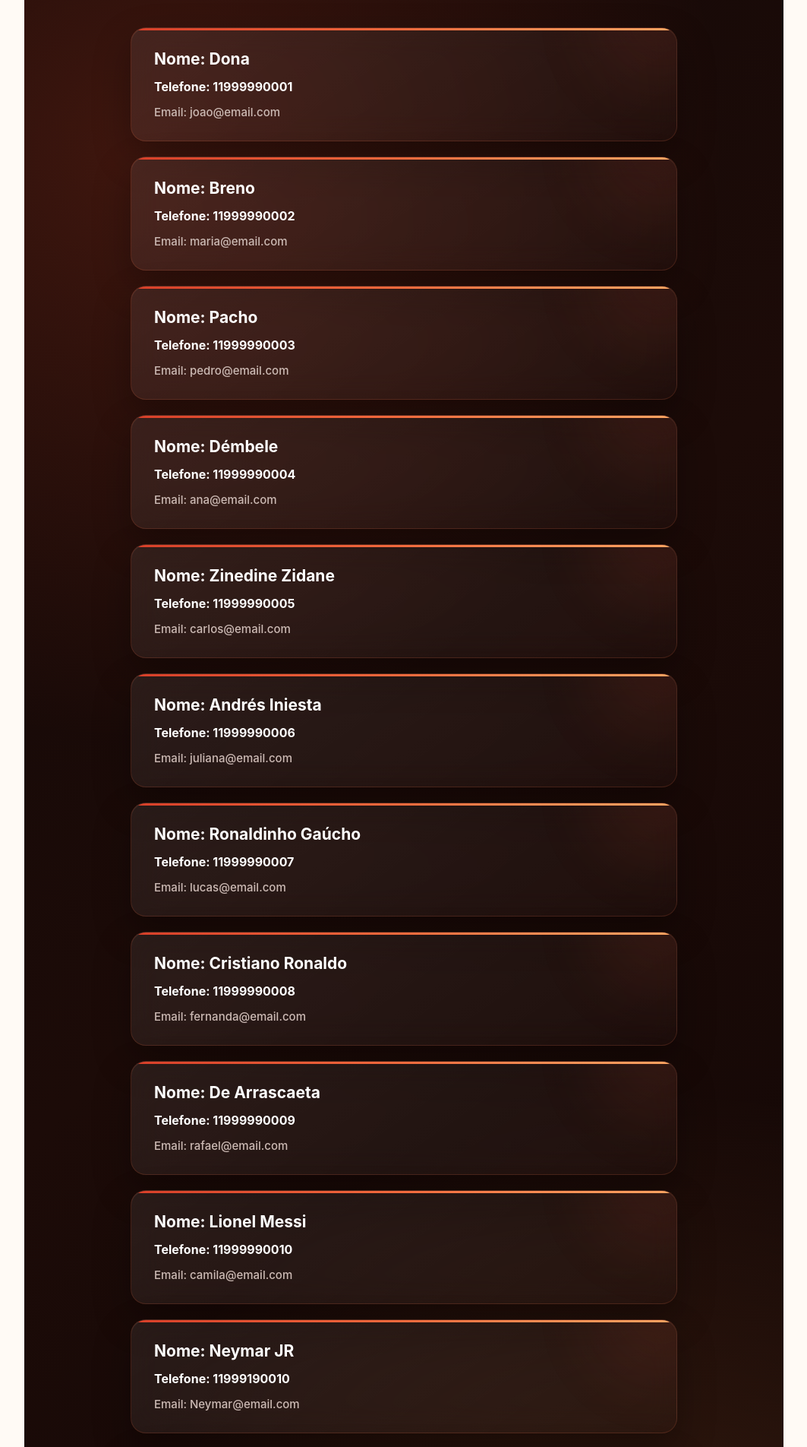
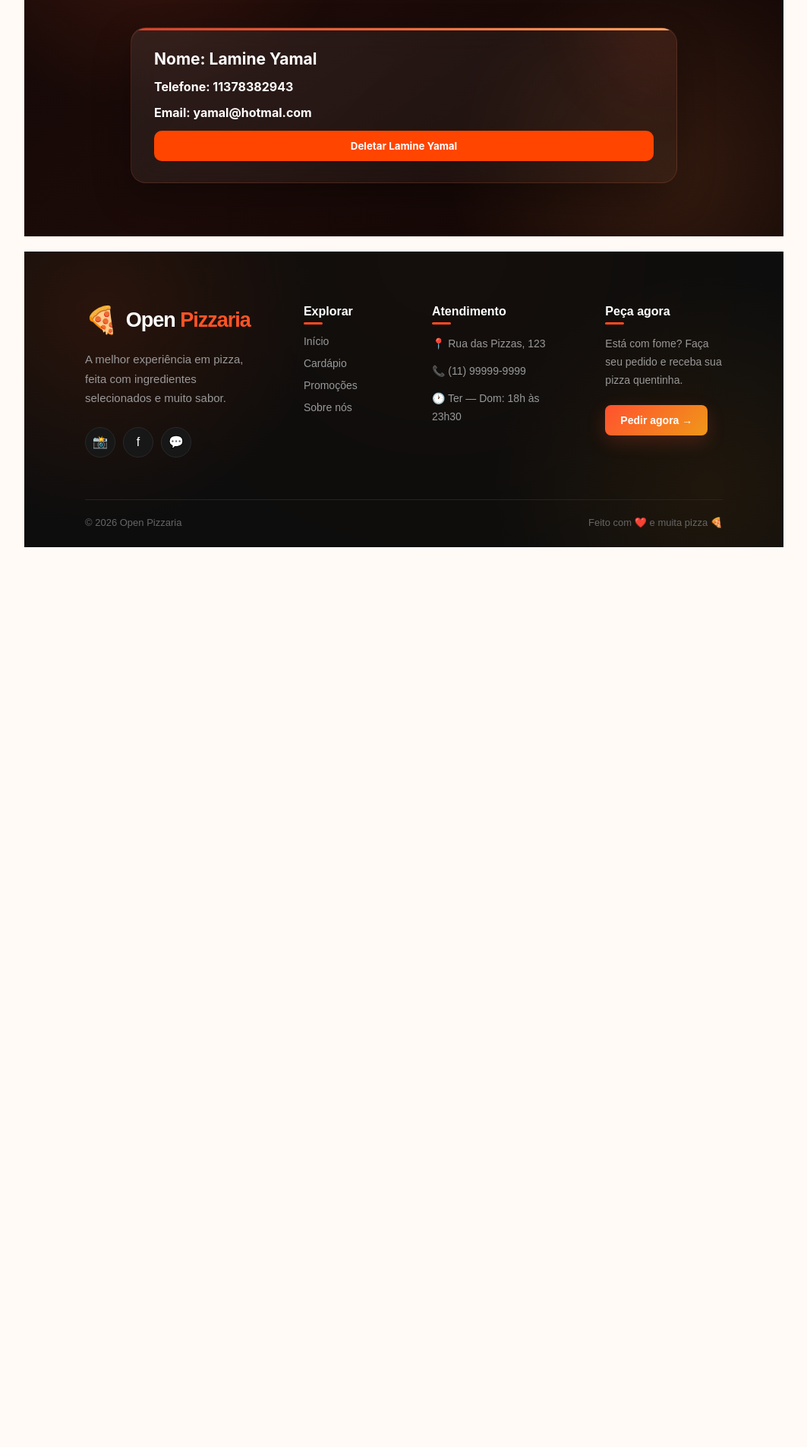
Before and after one commit to Brenosilvxz/domando-gpt, a React (Vite) app in the folder open-pizzaria/: page /users in a window 1280 px wide. Shown: the part 660-2564 px from the top of the page at 76% size, without its empty margins (108-1171 px from the left). After the commit the page ends 1380 px from the top, so only its background shows below. Built offline with nearby package versions, Linux system fonts and the light colour scheme; data requests are answered from the project's data file.

Commit message:
feat: delete feito

```diff
--- a/open-pizzaria/db.json
+++ b/open-pizzaria/db.json
@@ -28,94 +28,10 @@
   },
   "users": [
     {
-      "nome": "Dona",
-      "email": "joao@email.com",
-      "telefone": "11999990001",
-      "id": "z9t0F49Q5Ts"
-    },
-    {
-      "nome": "Breno",
-      "email": "maria@email.com",
-      "telefone": "11999990002",
-      "id": "ipuxl6J93Ys"
-    },
-    {
-      "nome": "Pacho",
-      "email": "pedro@email.com",
-      "telefone": "11999990003",
-      "id": "EPWJ_tRytJM"
-    },
-    {
-      "nome": "Démbele",
-      "email": "ana@email.com",
-      "telefone": "11999990004",
-      "id": "BwhFUlVEIGc"
-    },
-    {
-      "nome": "Zinedine Zidane",
-      "email": "carlos@email.com",
-      "telefone": "11999990005",
-      "id": "6i0MyerJ9vg"
-    },
-    {
-      "nome": "Andrés Iniesta",
-      "email": "juliana@email.com",
-      "telefone": "11999990006",
-      "id": "9oqFQ8unVs8"
-    },
-    {
-      "nome": "Ronaldinho Gaúcho",
-      "email": "lucas@email.com",
-      "telefone": "11999990007",
-      "id": "kSXXH13AlXE"
-    },
-    {
-      "nome": "Cristiano Ronaldo",
-      "email": "fernanda@email.com",
-      "telefone": "11999990008",
-      "id": "YnSSRSFCTKY"
-    },
-    {
-      "nome": "De Arrascaeta",
-      "email": "rafael@email.com",
-      "telefone": "11999990009",
-      "id": "W0XCUSPiDME"
-    },
-    {
-      "nome": "Lionel Messi",
-      "email": "camila@email.com",
-      "telefone": "11999990010",
-      "id": "iCNusbhSPXo"
-    },
-    {
-      "nome": "Neymar JR",
-      "email": "Neymar@email.com",
-      "telefone": "11999190010",
-      "id": "u0sbkX89yd4"
-    },
-    {
-      "nome": "igor",
-      "email": "igor@hotmail.com",
-      "telefone": "117774536",
-      "id": "COlKTqXWVWw"
-    },
-    {
-      "nome": "Vini JR",
-      "email": "virginio@hotmail.com",
-      "telefone": "11378382943",
-      "id": "-PjVngiGngs"
-    },
-    {
-      "nome": "Paquetá",
-      "email": "paqueta@hotmail.com",
-      "telefone": "11378244",
-      "id": "TjERzo83Acs"
-    },
-    {
       "nome": "Lamine Yamal",
       "email": "yamal@hotmal.com",
-      "telefone": "11362367872",
-      "id": "njLFpzWhcFs"
+      "telefone": "11378382943",
+      "id": "3ZzfBDkjV8M"
     }
   ],
   "$schema": "./node_modules/json-server/schema.json"
--- a/open-pizzaria/src/Pages/Users/Users.css
+++ b/open-pizzaria/src/Pages/Users/Users.css
@@ -304,3 +304,15 @@
     font-size: 19px;
   }
 }
+
+.btn-delete {
+  background: orangered;
+  height: 40px;
+  display: flex;
+  align-items: center;
+  justify-content: center;
+  color: white;
+  font-weight: bold;
+  border: 0;
+  border-radius: 10px;
+}
--- a/open-pizzaria/src/Pages/Users/index.jsx
+++ b/open-pizzaria/src/Pages/Users/index.jsx
@@ -14,7 +14,15 @@
     .catch((error) => console.error("Erro na API", error))
   }, [])
 
-  console.log(usuarios)
+  const deletarUsuario = (id) => {
+  fetch(`http://localhost:3000/users/${id}`, {
+    method: "DELETE"
+  })
+  .then(() => {
+    setUsuarios(usuarios.filter((usuarios) => usuarios.id !== id))
+  })
+  .catch((error) => console.log(error))
+  }
 
   return (
     <main className="containerUsers">
@@ -27,6 +35,7 @@
           <strong>Nome: {user.nome}</strong>
           <strong>Telefone: {user.telefone}</strong>
           <strong>Email: {user.email}</strong>
+          <button className="btn-delete" onClick={() => deletarUsuario(user.id)}>Deletar {user.nome}</button>
         </article>
       ))}
 
```
